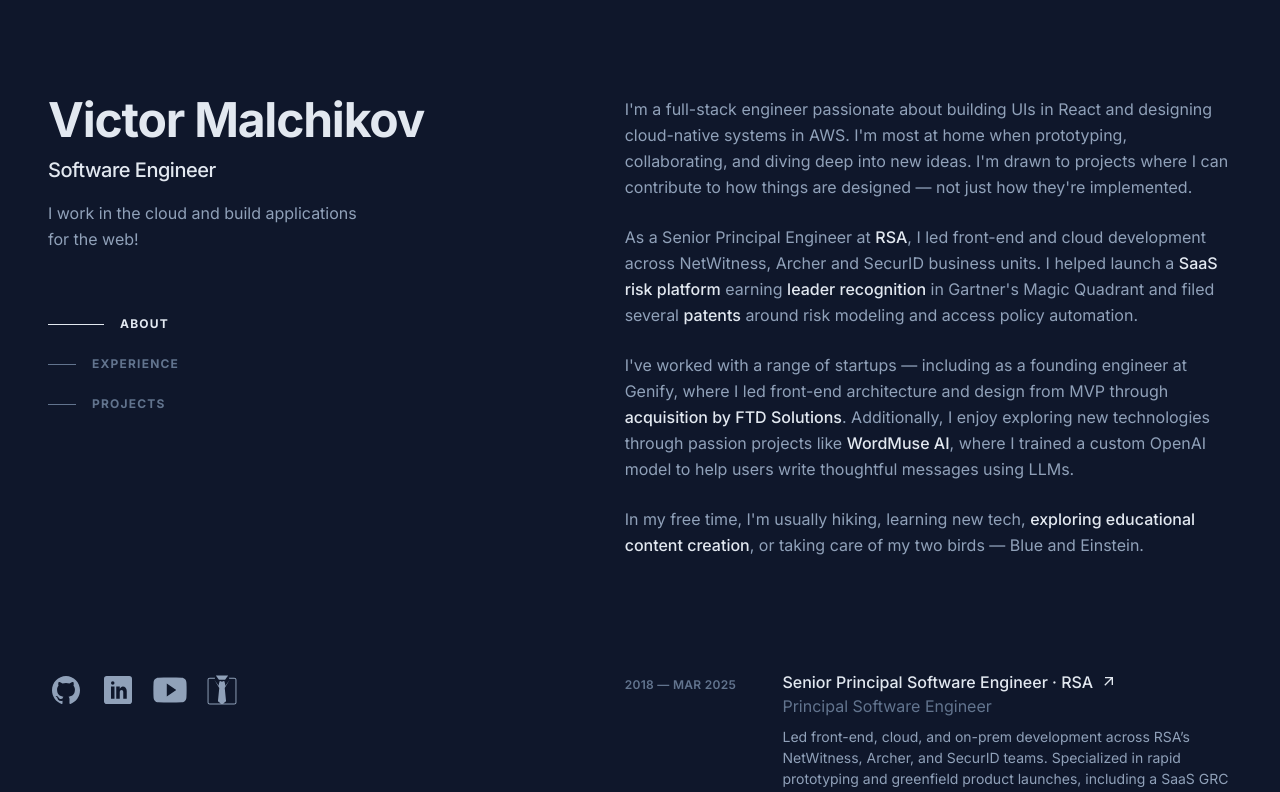
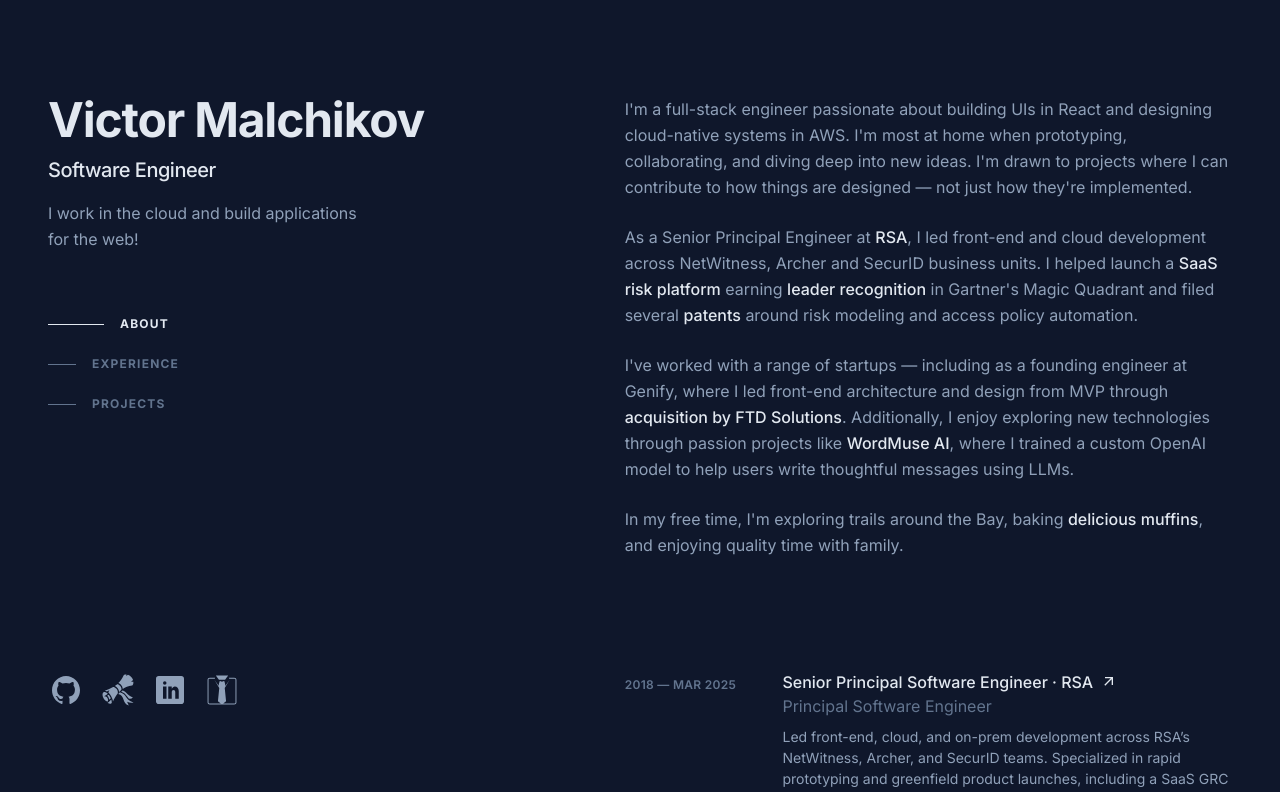
Before and after one commit to vmalchik/portfolio, a Next.js app: page / in a window 1280 px wide. Shown: the top 792 px of the page. Built offline with nearby package versions, Linux system fonts and the light colour scheme.

Commit message:
updated profile

```diff
--- a/src/components/common/social-links.tsx
+++ b/src/components/common/social-links.tsx
@@ -1,7 +1,7 @@
 import GitHubIcon from "@/components/common/icons/github";
 import LinkedinIcon from "@/components/common/icons/linkedin";
+import ScrollIcon from "@/components/common/icons/scroll";
 import TieIcon from "@/components/common/icons/tie";
-import YoutubeIcon from "@/components/common/icons/youtube";
 import { cn } from "@/lib/utils/cn";
 import Link from "next/link";
 
@@ -21,17 +21,17 @@
     label: "GitHub"
   },
   {
+    href: "https://patents.google.com/?q=(victor+malchikov)",
+    icon: ScrollIcon,
+    ariaLabel: "Victor's patents",
+    label: "Patents",
+    className: "scale-120"
+  },
+  {
     href: "https://www.linkedin.com/in/victor-malchikov/",
     icon: LinkedinIcon,
     ariaLabel: "Victor's LinkedIn profile",
     label: "LinkedIn"
-  },
-  {
-    href: "https://www.youtube.com/@victormalchikov/videos",
-    icon: YoutubeIcon,
-    ariaLabel: "Victor's Youtube channel",
-    label: "Youtube",
-    className: "scale-120"
   },
   {
     href: "/documents/resume.pdf",
--- a/src/components/page/home/about/about-section.tsx
+++ b/src/components/page/home/about/about-section.tsx
@@ -68,14 +68,14 @@
   ),
   personal: (
     <p>
-      In my free time, I&apos;m usually hiking, learning new tech,{" "}
+      In my free time, I&apos;m exploring trails around the Bay, baking{" "}
       <FancyLink
-        href="https://www.youtube.com/@victormalchikov/videos"
-        aria-label="Victor's YouTube channel"
+        href="https://www.allrecipes.com/recipe/6874/best-ever-muffins/"
+        aria-label="Muffin Recipe"
       >
-        exploring educational content creation
+        delicious muffins
       </FancyLink>
-      , or taking care of my two birds — Blue and Einstein.
+      , and enjoying quality time with family.
     </p>
   )
 };
```
